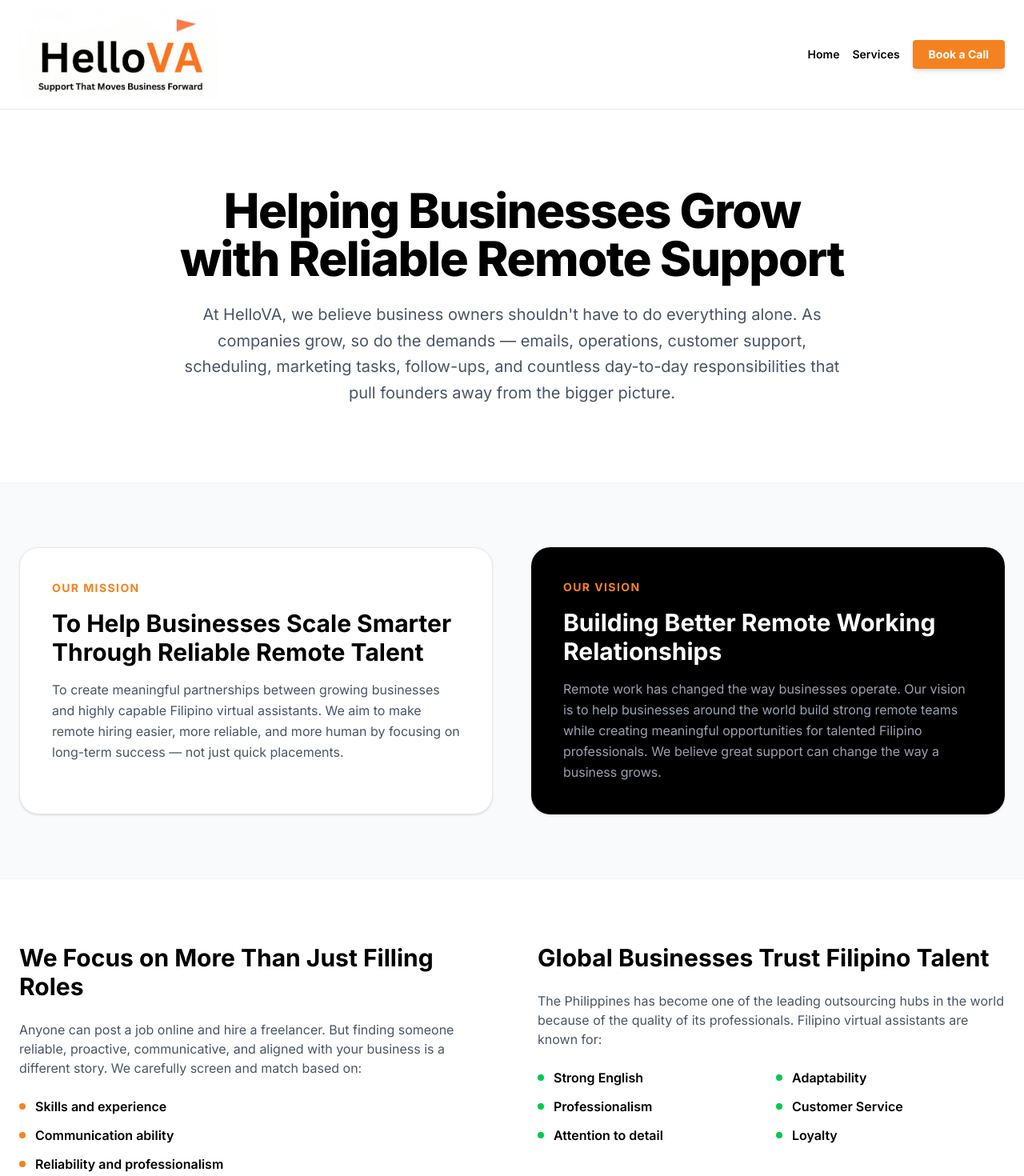
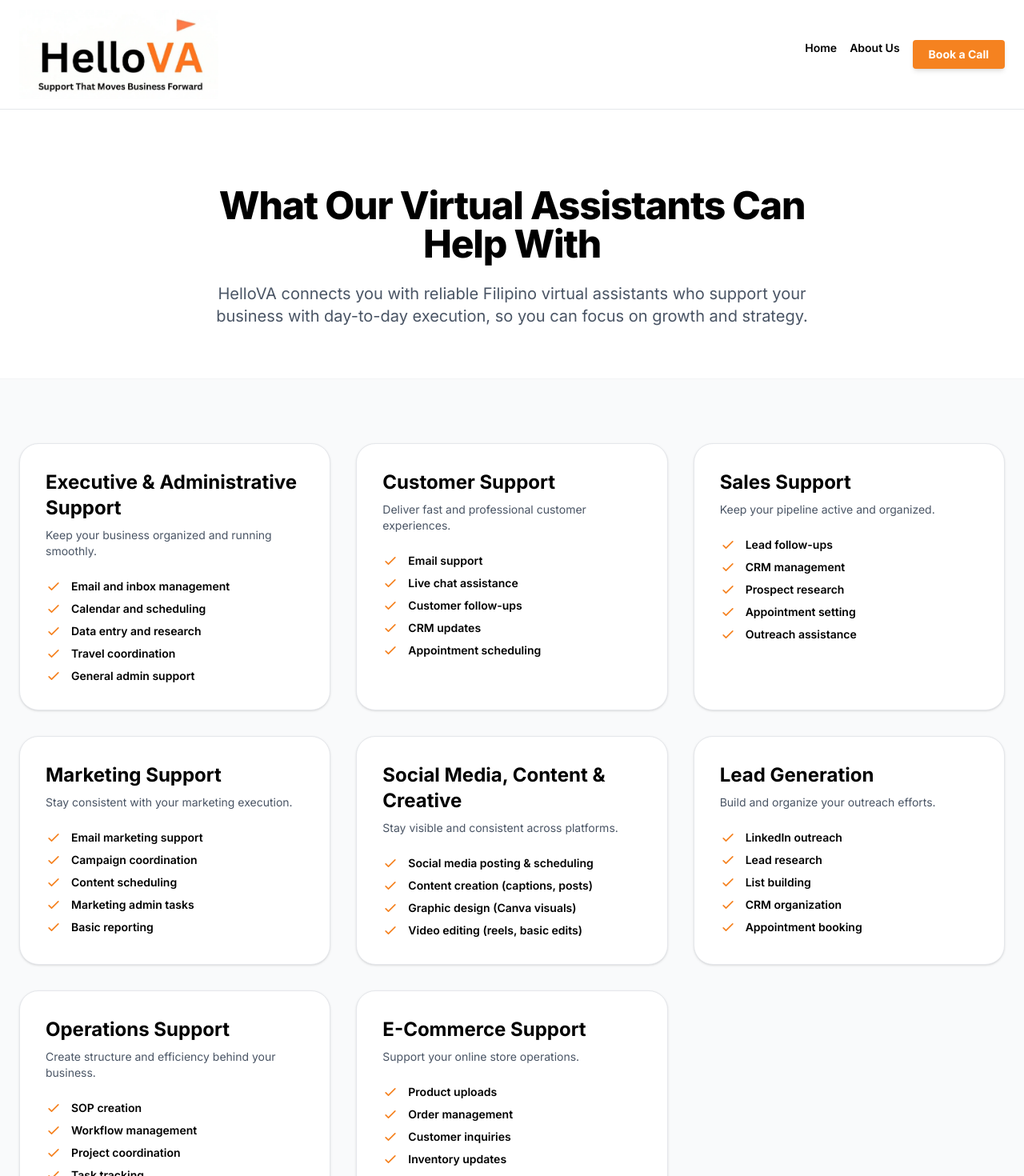
Before and after one commit to alfeogalvez/my-agency-site, a Next.js app: page /services in a window 1280 px wide. Shown: the top 1470 px of the page at 80% size. Built offline with nearby package versions, Linux system fonts and the light colour scheme.

Commit message:
Forced color-scheme to light to fix mobile browser red hue shift and added hamburger menu

```diff
--- a/app/about/page.tsx
+++ b/app/about/page.tsx
@@ -4,21 +4,36 @@ const inter = Inter({ subsets: ['latin'] });
 
 export default function About() {
   return (
-    <main className={`min-h-screen bg-gray-50 text-black selection:bg-[#F58220]/20 selection:text-[#F58220] ${inter.className}`}>
+    <main className={`min-h-screen bg-gray-50 text-black selection:bg-[#F58220]/20 selection:text-[#F58220] ${inter.className}`} style={{ colorScheme: 'light' }}>
 
-      {/* NAVIGATION - FIXED FOR MOBILE */}
-      <nav className="border-b border-gray-200 bg-white sticky top-0 z-50">
-        <div className="max-w-7xl mx-auto px-4 sm:px-6 py-3 flex flex-col md:flex-row items-center justify-between gap-4">
+      {/* NAVIGATION */}
+      <nav className="border-b border-gray-200 bg-white sticky top-0 z-50 relative">
+        <div className="max-w-7xl mx-auto px-4 sm:px-6 py-3 flex items-center justify-between">
           <a href="/" className="flex items-center shrink-0">
             <img src="/logo-header.jpg" alt="HelloVA Logo" className="h-16 md:h-24 lg:h-28 w-auto object-contain shrink-0" />
           </a>
-          <div className="flex flex-wrap items-center justify-center gap-4 text-sm font-semibold text-black">
+          <div className="hidden md:flex gap-4 font-semibold text-sm">
             <a href="/" className="hover:text-[#F58220] transition-colors">Home</a>
             <a href="/services" className="hover:text-[#F58220] transition-colors">Services</a>
             <a href="https://calendly.com/hellova-ph/30min" target="_blank" rel="noreferrer" className="bg-[#F58220] hover:bg-[#d66f1b] text-white px-5 py-2 rounded shadow-md font-bold transition-colors">
               Book a Call
             </a>
           </div>
+
+          {/* Mobile Hamburger Menu */}
+          <details className="md:hidden group">
+            <summary className="list-none cursor-pointer p-2 text-black focus:outline-none">
+              <svg className="w-8 h-8 block group-open:hidden" fill="none" stroke="currentColor" viewBox="0 0 24 24"><path strokeLinecap="round" strokeLinejoin="round" strokeWidth={2} d="M4 6h16M4 12h16M4 18h16" /></svg>
+              <svg className="w-8 h-8 hidden group-open:block" fill="none" stroke="currentColor" viewBox="0 0 24 24"><path strokeLinecap="round" strokeLinejoin="round" strokeWidth={2} d="M6 18L18 6M6 6l12 12" /></svg>
+            </summary>
+            <div className="absolute top-[100%] left-0 w-full bg-white border-b border-gray-200 px-6 py-8 flex flex-col gap-6 text-lg font-bold text-black shadow-2xl z-50">
+              <a href="/" className="hover:text-[#F58220]">Home</a>
+              <a href="/services" className="hover:text-[#F58220]">Services</a>
+              <a href="https://calendly.com/hellova-ph/30min" target="_blank" rel="noreferrer" className="bg-[#F58220] text-white px-6 py-4 rounded text-center shadow-md">
+                Book a Call
+              </a>
+            </div>
+          </details>
         </div>
       </nav>
 
@@ -67,12 +82,12 @@ export default function About() {
             <h2 className="text-3xl font-bold text-black mb-6">Global Businesses Trust Filipino Talent</h2>
             <p className="text-gray-600 mb-6">The Philippines has become one of the leading outsourcing hubs in the world because of the quality of its professionals. Filipino virtual assistants are known for:</p>
             <ul className="grid grid-cols-2 gap-3 font-semibold text-black">
-              <li className="flex items-center gap-3"><div className="w-2 h-2 bg-green-500 rounded-full"></div> Strong English</li>
-              <li className="flex items-center gap-3"><div className="w-2 h-2 bg-green-500 rounded-full"></div> Adaptability</li>
-              <li className="flex items-center gap-3"><div className="w-2 h-2 bg-green-500 rounded-full"></div> Professionalism</li>
-              <li className="flex items-center gap-3"><div className="w-2 h-2 bg-green-500 rounded-full"></div> Customer Service</li>
-              <li className="flex items-center gap-3"><div className="w-2 h-2 bg-green-500 rounded-full"></div> Attention to detail</li>
-              <li className="flex items-center gap-3"><div className="w-2 h-2 bg-green-500 rounded-full"></div> Loyalty</li>
+              <li className="flex items-center gap-3"><div className="w-2 h-2 bg-[#F58220] rounded-full"></div> Strong English</li>
+              <li className="flex items-center gap-3"><div className="w-2 h-2 bg-[#F58220] rounded-full"></div> Adaptability</li>
+              <li className="flex items-center gap-3"><div className="w-2 h-2 bg-[#F58220] rounded-full"></div> Professionalism</li>
+              <li className="flex items-center gap-3"><div className="w-2 h-2 bg-[#F58220] rounded-full"></div> Customer Service</li>
+              <li className="flex items-center gap-3"><div className="w-2 h-2 bg-[#F58220] rounded-full"></div> Attention to detail</li>
+              <li className="flex items-center gap-3"><div className="w-2 h-2 bg-[#F58220] rounded-full"></div> Loyalty</li>
             </ul>
           </div>
         </div>
--- a/app/page.tsx
+++ b/app/page.tsx
@@ -4,16 +4,19 @@ const inter = Inter({ subsets: ['latin'] });
 
 export default function Home() {
   return (
-    <main className={`min-h-screen bg-white text-black selection:bg-[#F58220]/20 selection:text-[#F58220] ${inter.className}`}>
+    // The style={{ colorScheme: 'light' }} forces mobile phones to stop turning your white header dark and your orange buttons red!
+    <main className={`min-h-screen bg-white text-black selection:bg-[#F58220]/20 selection:text-[#F58220] ${inter.className}`} style={{ colorScheme: 'light' }}>
 
-      {/* NAVIGATION - FIXED FOR MOBILE */}
-      <nav className="border-b border-gray-200 bg-white sticky top-0 z-50">
-        <div className="max-w-7xl mx-auto px-4 sm:px-6 py-3 flex flex-col md:flex-row items-center justify-between gap-4">
+      {/* NAVIGATION - Professional Hamburger Menu for Mobile */}
+      <nav className="border-b border-gray-200 bg-white sticky top-0 z-50 relative">
+        <div className="max-w-7xl mx-auto px-4 sm:px-6 py-3 flex items-center justify-between">
+
           <a href="/" className="flex items-center shrink-0">
             <img src="/logo-header.jpg" alt="HelloVA Logo" className="h-16 md:h-24 lg:h-28 w-auto object-contain shrink-0" />
           </a>
-          {/* Removed "hidden", added flex-wrap so links stay visible and adapt to mobile */}
-          <div className="flex flex-wrap items-center justify-center gap-4 text-sm font-semibold text-black">
+
+          {/* Desktop Links (Hidden on Mobile) */}
+          <div className="hidden md:flex items-center gap-4 text-sm font-semibold text-black">
             <a href="/services" className="hover:text-[#F58220] transition-colors">Services</a>
             <a href="/about" className="hover:text-[#F58220] transition-colors">About Us</a>
             <a href="#how-it-works" className="hover:text-[#F58220] transition-colors">How It Works</a>
@@ -21,6 +24,28 @@ export default function Home() {
               Book a Call
             </a>
           </div>
+
+          {/* Mobile Hamburger Button */}
+          <details className="md:hidden group">
+            <summary className="list-none cursor-pointer p-2 text-black focus:outline-none">
+              <svg className="w-8 h-8 block group-open:hidden" fill="none" stroke="currentColor" viewBox="0 0 24 24">
+                <path strokeLinecap="round" strokeLinejoin="round" strokeWidth={2} d="M4 6h16M4 12h16M4 18h16" />
+              </svg>
+              <svg className="w-8 h-8 hidden group-open:block" fill="none" stroke="currentColor" viewBox="0 0 24 24">
+                <path strokeLinecap="round" strokeLinejoin="round" strokeWidth={2} d="M6 18L18 6M6 6l12 12" />
+              </svg>
+            </summary>
+
+            {/* Mobile Dropdown Menu */}
+            <div className="absolute top-[100%] left-0 w-full bg-white border-b border-gray-200 px-6 py-8 flex flex-col gap-6 text-lg font-bold text-black shadow-2xl z-50">
+              <a href="/services" className="hover:text-[#F58220]">Services</a>
+              <a href="/about" className="hover:text-[#F58220]">About Us</a>
+              <a href="#how-it-works" className="hover:text-[#F58220]">How It Works</a>
+              <a href="https://calendly.com/hellova-ph/30min" target="_blank" rel="noreferrer" className="bg-[#F58220] text-white px-6 py-4 rounded text-center shadow-md">
+                Book a Call
+              </a>
+            </div>
+          </details>
         </div>
       </nav>
 
@@ -161,19 +186,19 @@ export default function Home() {
           <form className="space-y-4">
             <div>
               <label className="block text-sm font-bold text-black mb-1">Name</label>
-              <input type="text" className="w-full border border-gray-300 rounded p-3 focus:outline-none focus:border-[#F58220]" placeholder="John Doe" />
+              <input type="text" className="w-full border border-gray-300 rounded p-3 focus:outline-none focus:border-[#F58220] bg-white" placeholder="John Doe" />
             </div>
             <div>
               <label className="block text-sm font-bold text-black mb-1">Email</label>
-              <input type="email" className="w-full border border-gray-300 rounded p-3 focus:outline-none focus:border-[#F58220]" placeholder="john@company.com" />
+              <input type="email" className="w-full border border-gray-300 rounded p-3 focus:outline-none focus:border-[#F58220] bg-white" placeholder="john@company.com" />
             </div>
             <div>
               <label className="block text-sm font-bold text-black mb-1">Company</label>
-              <input type="text" className="w-full border border-gray-300 rounded p-3 focus:outline-none focus:border-[#F58220]" placeholder="Your Business LLC" />
+              <input type="text" className="w-full border border-gray-300 rounded p-3 focus:outline-none focus:border-[#F58220] bg-white" placeholder="Your Business LLC" />
             </div>
             <div>
               <label className="block text-sm font-bold text-black mb-1">What tasks would you like help with?</label>
-              <textarea rows={4} className="w-full border border-gray-300 rounded p-3 focus:outline-none focus:border-[#F58220]" placeholder="Admin, customer support, email management..."></textarea>
+              <textarea rows={4} className="w-full border border-gray-300 rounded p-3 focus:outline-none focus:border-[#F58220] bg-white" placeholder="Admin, customer support, email management..."></textarea>
             </div>
             <button type="button" className="w-full bg-[#F58220] hover:bg-[#d66f1b] text-white font-bold py-4 rounded transition text-lg mt-4">
               Let&apos;s Talk
--- a/app/services/page.tsx
+++ b/app/services/page.tsx
@@ -2,88 +2,87 @@ import { Inter } from 'next/font/google';
 
 const inter = Inter({ subsets: ['latin'] });
 
-export default function About() {
+export default function Services() {
+
+  const serviceBlocks = [
+    { title: "Executive & Administrative Support", desc: "Keep your business organized and running smoothly.", items: ["Email and inbox management", "Calendar and scheduling", "Data entry and research", "Travel coordination", "General admin support"] },
+    { title: "Customer Support", desc: "Deliver fast and professional customer experiences.", items: ["Email support", "Live chat assistance", "Customer follow-ups", "CRM updates", "Appointment scheduling"] },
+    { title: "Sales Support", desc: "Keep your pipeline active and organized.", items: ["Lead follow-ups", "CRM management", "Prospect research", "Appointment setting", "Outreach assistance"] },
+    { title: "Marketing Support", desc: "Stay consistent with your marketing execution.", items: ["Email marketing support", "Campaign coordination", "Content scheduling", "Marketing admin tasks", "Basic reporting"] },
+    { title: "Social Media, Content & Creative", desc: "Stay visible and consistent across platforms.", items: ["Social media posting & scheduling", "Content creation (captions, posts)", "Graphic design (Canva visuals)", "Video editing (reels, basic edits)"] },
+    { title: "Lead Generation", desc: "Build and organize your outreach efforts.", items: ["LinkedIn outreach", "Lead research", "List building", "CRM organization", "Appointment booking"] },
+    { title: "Operations Support", desc: "Create structure and efficiency behind your business.", items: ["SOP creation", "Workflow management", "Project coordination", "Task tracking", "Internal organization"] },
+    { title: "E-Commerce Support", desc: "Support your online store operations.", items: ["Product uploads", "Order management", "Customer inquiries", "Inventory updates", "Marketplace support"] },
+  ];
+
   return (
-    <main className={`min-h-screen bg-gray-50 text-black selection:bg-[#F58220]/20 selection:text-[#F58220] ${inter.className}`}>
+    <main className={`min-h-screen bg-gray-50 text-black selection:bg-[#F58220]/20 selection:text-[#F58220] ${inter.className}`} style={{ colorScheme: 'light' }}>
 
-      {/* NAVIGATION - FIXED FOR MOBILE */}
-      <nav className="border-b border-gray-200 bg-white sticky top-0 z-50">
-        <div className="max-w-7xl mx-auto px-4 sm:px-6 py-3 flex flex-col md:flex-row items-center justify-between gap-4">
+      {/* NAVIGATION */}
+      <nav className="border-b border-gray-200 bg-white sticky top-0 z-50 relative">
+        <div className="max-w-7xl mx-auto px-4 sm:px-6 py-3 flex items-center justify-between">
           <a href="/" className="flex items-center shrink-0">
             <img src="/logo-header.jpg" alt="HelloVA Logo" className="h-16 md:h-24 lg:h-28 w-auto object-contain shrink-0" />
           </a>
-          <div className="flex flex-wrap items-center justify-center gap-4 text-sm font-semibold text-black">
+          <div className="hidden md:flex gap-4 font-semibold text-sm">
             <a href="/" className="hover:text-[#F58220] transition-colors">Home</a>
-            <a href="/services" className="hover:text-[#F58220] transition-colors">Services</a>
+            <a href="/about" className="hover:text-[#F58220] transition-colors">About Us</a>
             <a href="https://calendly.com/hellova-ph/30min" target="_blank" rel="noreferrer" className="bg-[#F58220] hover:bg-[#d66f1b] text-white px-5 py-2 rounded shadow-md font-bold transition-colors">
               Book a Call
             </a>
           </div>
+
+          {/* Mobile Hamburger Menu */}
+          <details className="md:hidden group">
+            <summary className="list-none cursor-pointer p-2 text-black focus:outline-none">
+              <svg className="w-8 h-8 block group-open:hidden" fill="none" stroke="currentColor" viewBox="0 0 24 24"><path strokeLinecap="round" strokeLinejoin="round" strokeWidth={2} d="M4 6h16M4 12h16M4 18h16" /></svg>
+              <svg className="w-8 h-8 hidden group-open:block" fill="none" stroke="currentColor" viewBox="0 0 24 24"><path strokeLinecap="round" strokeLinejoin="round" strokeWidth={2} d="M6 18L18 6M6 6l12 12" /></svg>
+            </summary>
+            <div className="absolute top-[100%] left-0 w-full bg-white border-b border-gray-200 px-6 py-8 flex flex-col gap-6 text-lg font-bold text-black shadow-2xl z-50">
+              <a href="/" className="hover:text-[#F58220]">Home</a>
+              <a href="/about" className="hover:text-[#F58220]">About Us</a>
+              <a href="https://calendly.com/hellova-ph/30min" target="_blank" rel="noreferrer" className="bg-[#F58220] text-white px-6 py-4 rounded text-center shadow-md">
+                Book a Call
+              </a>
+            </div>
+          </details>
         </div>
       </nav>
 
-      {/* HERO */}
-      <section className="py-24 bg-white border-b border-gray-100">
-        <div className="max-w-4xl mx-auto px-6 text-center">
-          <h1 className="text-4xl md:text-6xl font-extrabold text-black mb-6 tracking-tight">Helping Businesses Grow with Reliable Remote Support</h1>
-          <p className="text-xl text-gray-600 leading-relaxed">
-            At HelloVA, we believe business owners shouldn&apos;t have to do everything alone. As companies grow, so do the demands — emails, operations, customer support, scheduling, marketing tasks, follow-ups, and countless day-to-day responsibilities that pull founders away from the bigger picture.
-          </p>
+      {/* HEADER */}
+      <section className="pt-24 pb-16 bg-white border-b border-gray-100 text-center px-6">
+        <div className="max-w-3xl mx-auto">
+          <h1 className="text-4xl md:text-5xl font-extrabold text-black mb-6 tracking-tight">What Our Virtual Assistants Can Help With</h1>
+          <p className="text-xl text-gray-600">HelloVA connects you with reliable Filipino virtual assistants who support your business with day-to-day execution, so you can focus on growth and strategy.</p>
         </div>
       </section>
 
-      {/* MISSION & VISION */}
-      <section className="py-20 max-w-7xl mx-auto px-6 grid md:grid-cols-2 gap-12">
-        <div className="bg-white p-10 rounded-3xl border border-gray-200 shadow-sm">
-          <span className="text-[#F58220] font-bold tracking-widest uppercase text-sm mb-4 block">Our Mission</span>
-          <h2 className="text-3xl font-bold text-black mb-4">To Help Businesses Scale Smarter Through Reliable Remote Talent</h2>
-          <p className="text-gray-600 leading-relaxed">
-            To create meaningful partnerships between growing businesses and highly capable Filipino virtual assistants. We aim to make remote hiring easier, more reliable, and more human by focusing on long-term success — not just quick placements.
-          </p>
-        </div>
-        <div className="bg-black p-10 rounded-3xl shadow-sm text-white">
-          <span className="text-[#F58220] font-bold tracking-widest uppercase text-sm mb-4 block">Our Vision</span>
-          <h2 className="text-3xl font-bold mb-4">Building Better Remote Working Relationships</h2>
-          <p className="text-gray-400 leading-relaxed">
-            Remote work has changed the way businesses operate. Our vision is to help businesses around the world build strong remote teams while creating meaningful opportunities for talented Filipino professionals. We believe great support can change the way a business grows.
-          </p>
-        </div>
-      </section>
-
-      {/* THE HELLOVA DIFFERENCE & FILIPINO TALENT */}
-      <section className="py-20 bg-white border-y border-gray-100">
-        <div className="max-w-7xl mx-auto px-6 grid md:grid-cols-2 gap-16">
-          <div>
-            <h2 className="text-3xl font-bold text-black mb-6">We Focus on More Than Just Filling Roles</h2>
-            <p className="text-gray-600 mb-6">Anyone can post a job online and hire a freelancer. But finding someone reliable, proactive, communicative, and aligned with your business is a different story. We carefully screen and match based on:</p>
-            <ul className="space-y-3 font-semibold text-black">
-              <li className="flex items-center gap-3"><div className="w-2 h-2 bg-[#F58220] rounded-full"></div> Skills and experience</li>
-              <li className="flex items-center gap-3"><div className="w-2 h-2 bg-[#F58220] rounded-full"></div> Communication ability</li>
-              <li className="flex items-center gap-3"><div className="w-2 h-2 bg-[#F58220] rounded-full"></div> Reliability and professionalism</li>
-              <li className="flex items-center gap-3"><div className="w-2 h-2 bg-[#F58220] rounded-full"></div> Work ethic & Business fit</li>
-            </ul>
-          </div>
-          <div>
-            <h2 className="text-3xl font-bold text-black mb-6">Global Businesses Trust Filipino Talent</h2>
-            <p className="text-gray-600 mb-6">The Philippines has become one of the leading outsourcing hubs in the world because of the quality of its professionals. Filipino virtual assistants are known for:</p>
-            <ul className="grid grid-cols-2 gap-3 font-semibold text-black">
-              <li className="flex items-center gap-3"><div className="w-2 h-2 bg-green-500 rounded-full"></div> Strong English</li>
-              <li className="flex items-center gap-3"><div className="w-2 h-2 bg-green-500 rounded-full"></div> Adaptability</li>
-              <li className="flex items-center gap-3"><div className="w-2 h-2 bg-green-500 rounded-full"></div> Professionalism</li>
-              <li className="flex items-center gap-3"><div className="w-2 h-2 bg-green-500 rounded-full"></div> Customer Service</li>
-              <li className="flex items-center gap-3"><div className="w-2 h-2 bg-green-500 rounded-full"></div> Attention to detail</li>
-              <li className="flex items-center gap-3"><div className="w-2 h-2 bg-green-500 rounded-full"></div> Loyalty</li>
-            </ul>
-          </div>
+      {/* SERVICES GRID */}
+      <section className="py-20 max-w-7xl mx-auto px-6">
+        <div className="grid md:grid-cols-2 lg:grid-cols-3 gap-8">
+          {serviceBlocks.map((service, idx) => (
+            <div key={idx} className="bg-white border border-gray-200 p-8 rounded-3xl shadow-sm hover:shadow-lg hover:border-[#F58220] transition duration-300">
+              <h3 className="text-2xl font-bold text-black mb-2">{service.title}</h3>
+              <p className="text-gray-600 mb-6 text-sm">{service.desc}</p>
+              <ul className="space-y-2">
+                {service.items.map((item, i) => (
+                  <li key={i} className="flex items-start gap-3 text-black font-semibold text-sm">
+                    <svg className="w-5 h-5 text-[#F58220] shrink-0" fill="none" viewBox="0 0 24 24" stroke="currentColor"><path strokeLinecap="round" strokeLinejoin="round" strokeWidth={2} d="M5 13l4 4L19 7" /></svg>
+                    {item}
+                  </li>
+                ))}
+              </ul>
+            </div>
+          ))}
         </div>
       </section>
 
       {/* CTA */}
-      <section className="py-24 text-center px-6 max-w-3xl mx-auto">
-        <h2 className="text-4xl font-extrabold text-black mb-6">Let&apos;s Build Your Remote Team</h2>
-        <p className="text-xl text-gray-600 mb-10">Whether you&apos;re overwhelmed with daily tasks or preparing to scale your business, HelloVA is here to help you find reliable remote support you can trust. Delegate smarter. Operate smoother. Grow faster.</p>
+      <section className="py-24 bg-black text-center px-6 text-white border-t-[12px] border-[#F58220]">
+        <h2 className="text-4xl font-extrabold mb-6">Ready to delegate and grow faster?</h2>
+        <p className="text-xl text-gray-400 mb-10">Let us match you with a virtual assistant who fits your business needs.</p>
         <div className="flex flex-col sm:flex-row justify-center gap-4">
-          <a href="https://calendly.com/hellova-ph/30min" target="_blank" rel="noreferrer" className="bg-[#F58220] hover:bg-[#d66f1b] text-white px-8 py-4 rounded font-bold transition">Book a Free Consultation</a>
+          <a href="https://calendly.com/hellova-ph/30min" target="_blank" rel="noreferrer" className="bg-[#F58220] hover:bg-[#d66f1b] text-white px-8 py-4 rounded font-bold transition">Book a Free Call</a>
         </div>
       </section>
 
```
